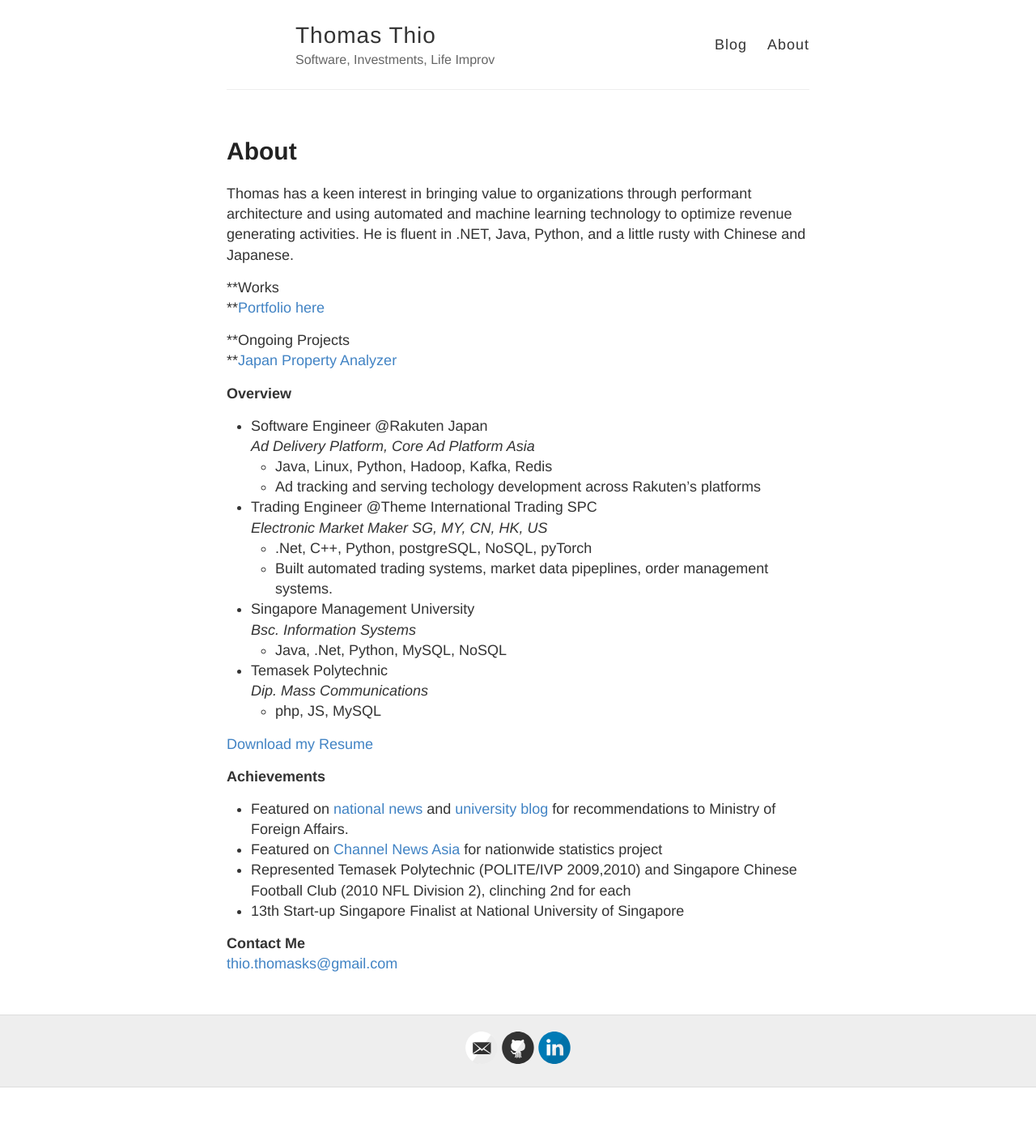
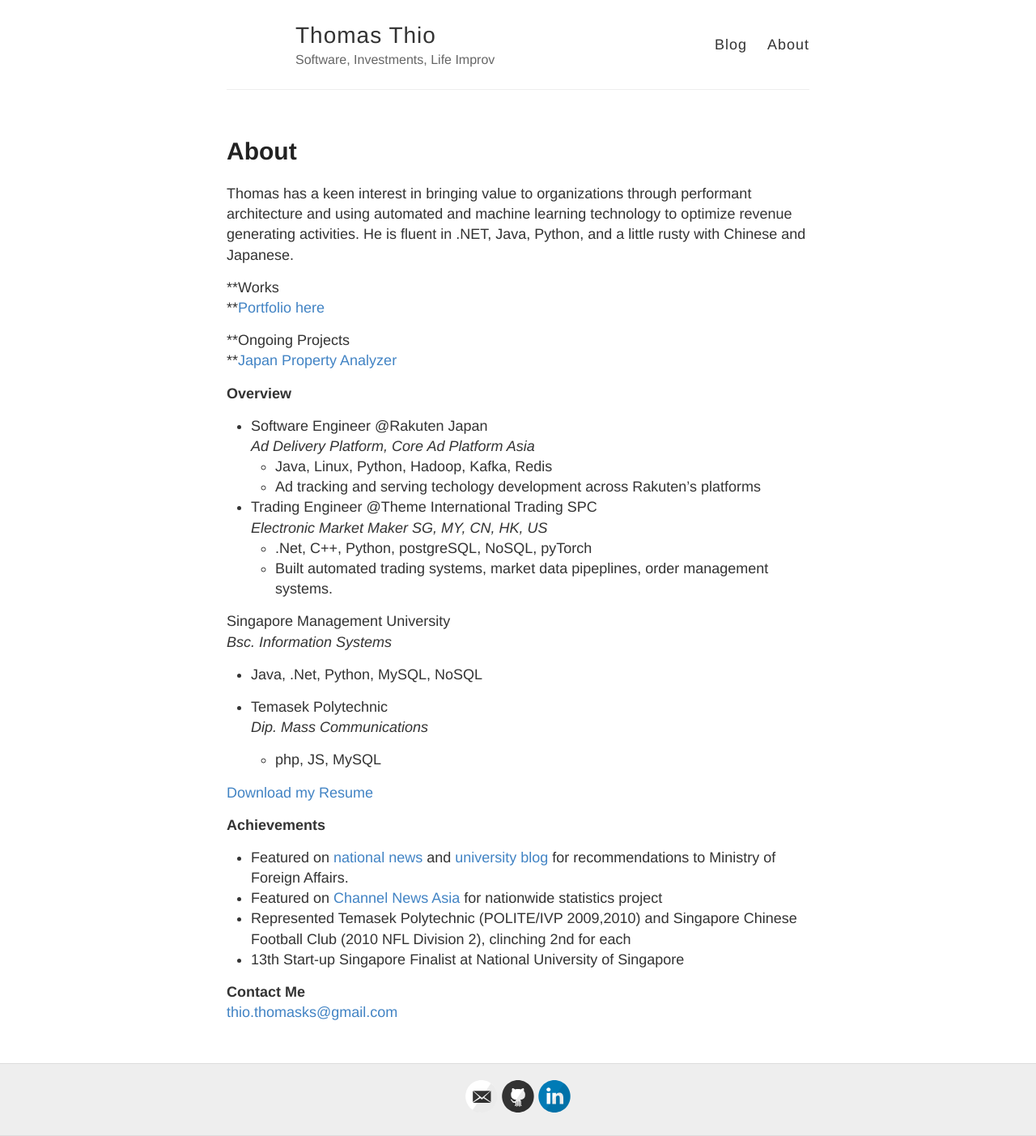
Before and after one commit to ThomThio/PersonalWebsite, a Jekyll site: the page built from about.md, in a window 1280 px wide. Shown: the whole page at 81% size. Built offline with Jekyll 4.4.1, drawn with Linux system fonts in a browser that asks for light colours; before the commit the page ends 1343 px from its top, so only the background shows below that.

```diff
--- a/about.md
+++ b/about.md
@@ -23,9 +23,12 @@ Thomas has a keen interest in bringing value to organizations through performant
   * .Net, C++, Python, postgreSQL, NoSQL, pyTorch
   * Built automated trading systems, market data pipeplines, order management systems.
 
-* Singapore Management University
-  _Bsc. Information Systems_
-  * Java, .Net, Python, MySQL, NoSQL
+Singapore Management University
+_Bsc. Information Systems_
+
+* Java, .Net, Python, MySQL, NoSQL
+
+
 * Temasek Polytechnic
   _Dip. Mass Communications_
   * php, JS, MySQL
```
